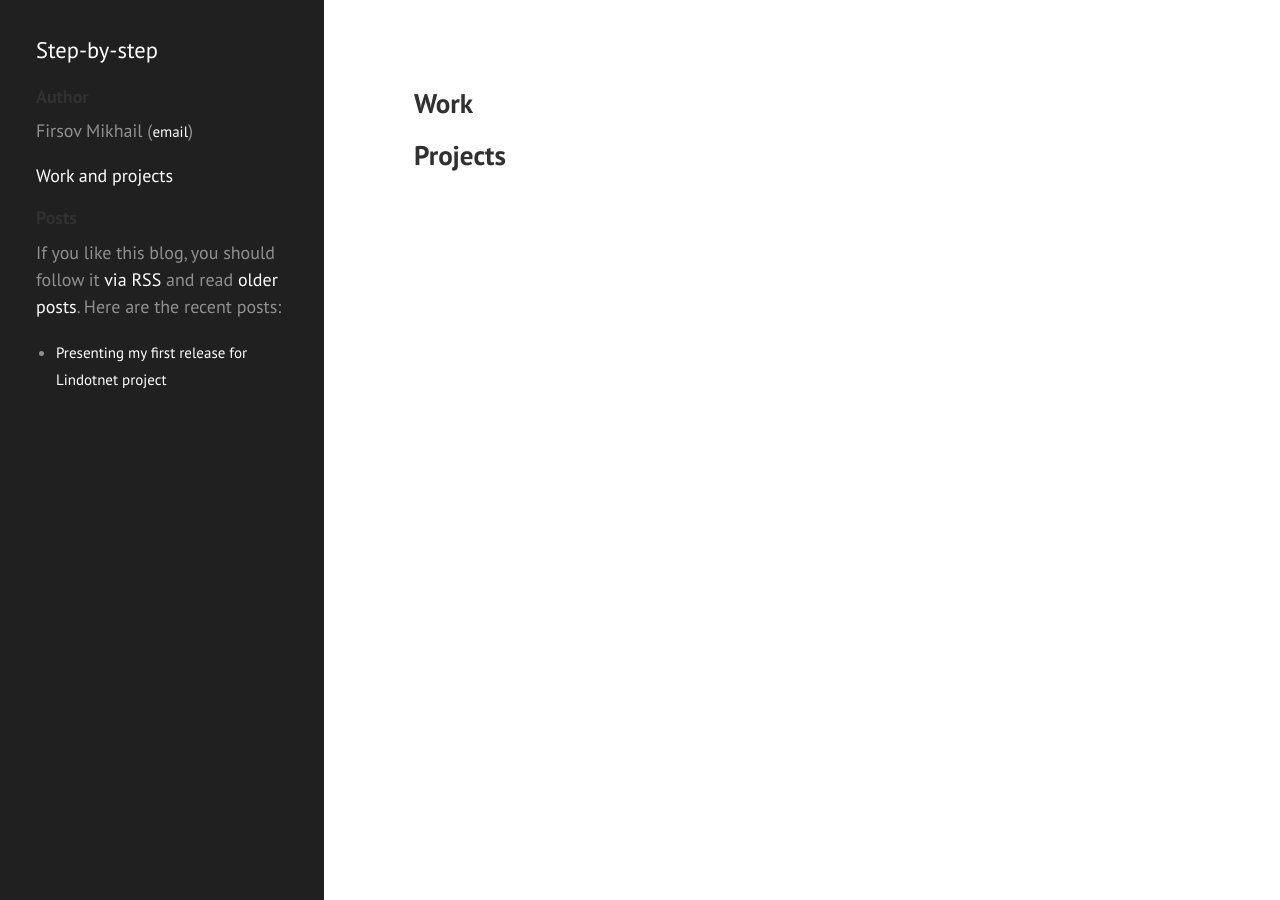
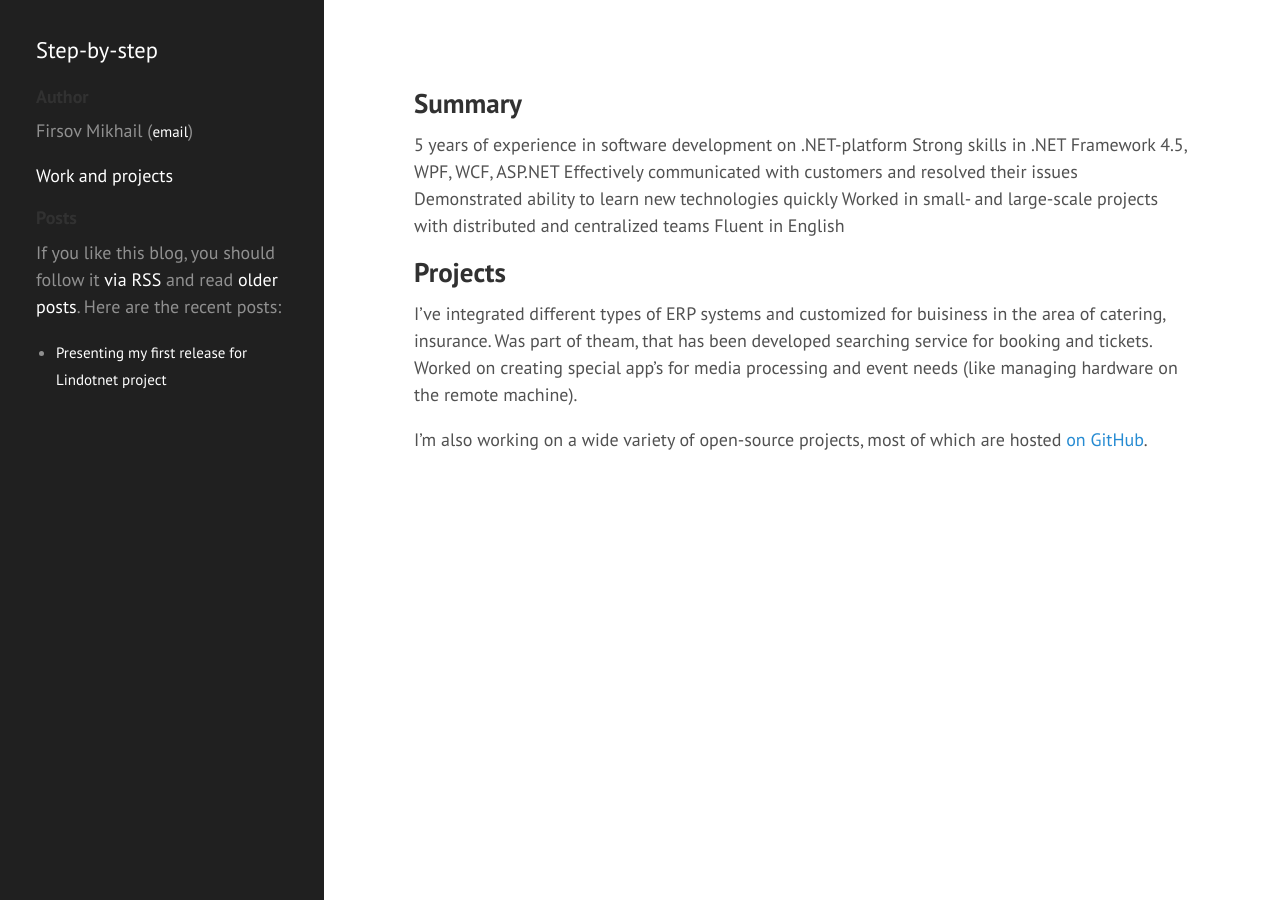
Before and after one commit to FirsovMS/firsovms.github.io, a Jekyll site: the page built from about.md, in a window 1280 px wide. Built offline with Jekyll 4.4.1, drawn with Linux system fonts in a browser that asks for light colours.

Commit message:
added: wrote "about" section

```diff
--- a/about.md
+++ b/about.md
@@ -2,8 +2,19 @@
 layout: default
 title: About
 ---
-## Work
+## Summary
 
-
+5 years of experience in software development on .NET-platform
+Strong skills in .NET Framework 4.5, WPF, WCF, ASP.NET
+Effectively communicated with customers and resolved their issues
+Demonstrated ability to learn new technologies quickly
+Worked in small- and large-scale projects with distributed and centralized teams
+Fluent in English
 
 ## Projects
+
+I've integrated different types of ERP systems and customized for buisiness in the area of catering, insurance.
+Was part of theam, that has been developed searching service for booking and tickets.
+Worked on creating special app's for media processing and event needs (like managing hardware on the remote machine).
+
+I'm also working on a wide variety of open-source projects, most of which are hosted [on GitHub](https://github.com/FirsovMS/).
```
